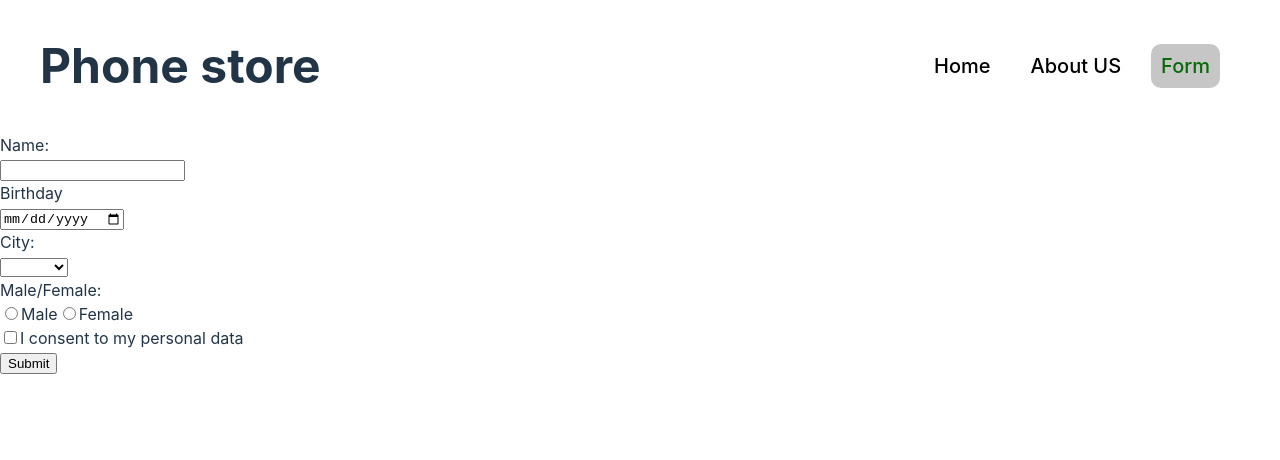
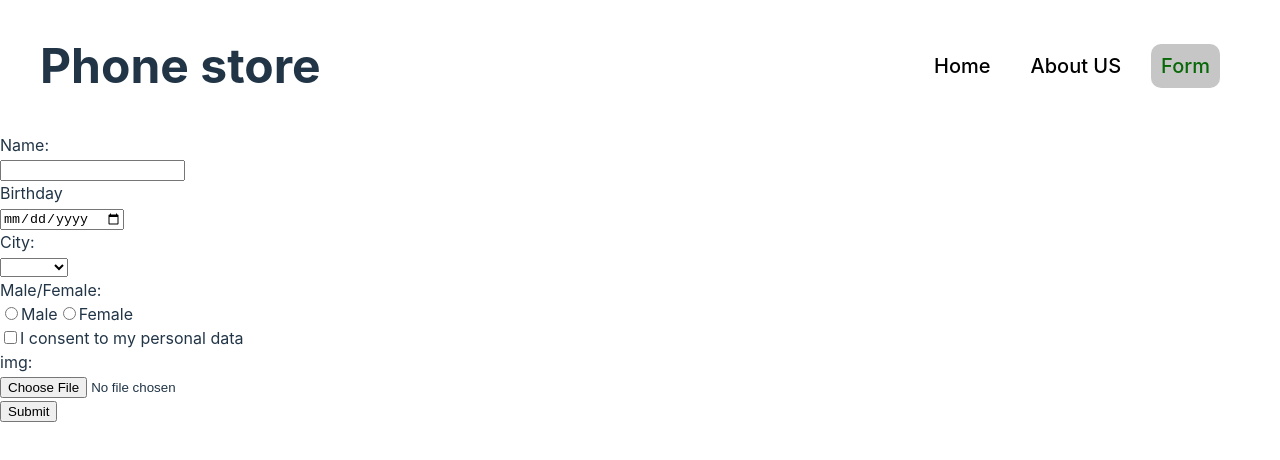
Before and after one commit to mozenthor/React-2023Q1, a React (Vite) app: page /form in a window 1280 px wide. Shown: the top 460 px of the page. Built offline with nearby package versions, Linux system fonts and the light colour scheme.

Commit message:
feat: add image input

```diff
--- a/src/App.tsx
+++ b/src/App.tsx
@@ -4,7 +4,7 @@ import { Route, Routes } from 'react-router-dom';
 import About from './components/about/about';
 import Home from './components/homePage/HomePage';
 import Header from './components/header/header';
-import FormPage from './components/formPage/formPage';
+import FormPage from './components/formPage/form/form';
 
 function App() {
   return (
--- a/src/components/formPage/formPage.tsx
+++ b/src/components/formPage/form/form.tsx
@@ -1,11 +1,12 @@
 import React from 'react';
-import { currentData, data } from './formData/formData';
-import { formPageValidatoin } from './formPageValidation';
-import InputCheckbox from './inputCheckbox/inputCheckbox';
-import InputDate from './inputDate/inputDate';
-import InputName from './inputName/inputName';
-import InputRadio from './inputRadio/inputRadio';
-import SelectCity from './selectCity/selectCity';
+import { currentData, data } from '../formData/formData';
+import { formPageValidatoin } from './formValidation';
+import InputCheckbox from '../inputCheckbox/inputCheckbox';
+import InputDate from '../inputDate/inputDate';
+import InputFile from '../inputFile/inputFile';
+import InputName from '../inputName/inputName';
+import InputRadio from '../inputRadio/inputRadio';
+import SelectCity from '../selectCity/selectCity';
 
 class FormPage extends React.Component<object> {
   state: IFormState;
@@ -15,6 +16,7 @@ class FormPage extends React.Component<object> {
   checkboxRef = React.createRef<HTMLInputElement>();
   radioRefMale = React.createRef<HTMLInputElement>();
   radioRefFemale = React.createRef<HTMLInputElement>();
+  fileRef = React.createRef<HTMLInputElement>();
   formRef = React.createRef<HTMLFormElement>();
   constructor(props: object) {
     super(props);
@@ -24,6 +26,7 @@ class FormPage extends React.Component<object> {
       cityValid: true,
       radioValid: true,
       checkboxValid: true,
+      fileRef: true,
     };
   }
 
@@ -33,6 +36,7 @@ class FormPage extends React.Component<object> {
     currentData.city = this.cityRef.current?.value;
     currentData.checkbox = this.checkboxRef.current?.checked;
     currentData.radio = this.radioCheck();
+    currentData.image = this.fileRef.current?.files?.[0];
   };
 
   radioCheck = () => {
@@ -65,6 +69,7 @@ class FormPage extends React.Component<object> {
             radioRefFemale={this.radioRefFemale}
           />
           <InputCheckbox valid={this.state.checkboxValid} checkboxRef={this.checkboxRef} />
+          <InputFile valid={this.state.fileRef} fileRef={this.fileRef} />
           <input type="submit" value="Submit" />
         </form>
       </div>
@@ -78,6 +83,7 @@ export interface IFormState {
   cityValid: boolean;
   radioValid: boolean;
   checkboxValid: boolean;
+  fileRef: boolean;
 }
 
 export default FormPage;
--- /dev/null
+++ b/src/components/formPage/form/formValidation.ts
@@ -0,0 +1,20 @@
+import { IData } from '../formData/formData';
+import { IFormState } from './form';
+import { inputCheckboxValidation } from '../inputCheckbox/inputCheckboxValidation';
+import { inputDateValidation } from '../inputDate/inputDateValidations';
+import { inputFileValidation } from '../inputFile/inputFileValidation';
+import { inputNameValidation } from '../inputName/inputNameValidation';
+import { inputRadioValidation } from '../inputRadio/inputRadioValidation';
+import { selectCityValidation } from '../selectCity/selectCityValidation';
+
+export function formPageValidatoin(currentData: IData): IFormState {
+  const validObject: IFormState = {
+    nameValid: inputNameValidation(currentData.name),
+    dateValid: inputDateValidation(currentData.date),
+    cityValid: selectCityValidation(currentData.city),
+    radioValid: inputRadioValidation(currentData.radio),
+    checkboxValid: inputCheckboxValidation(currentData.checkbox),
+    fileRef: inputFileValidation(currentData.image),
+  };
+  return validObject;
+}
--- a/src/components/formPage/formData/formData.ts
+++ b/src/components/formPage/formData/formData.ts
@@ -4,6 +4,7 @@ export const currentData: IData = {
   city: '',
   radio: '',
   checkbox: false,
+  image: null,
 };
 
 export const data: IData[] = [];
@@ -14,4 +15,5 @@ export interface IData {
   city: string | undefined;
   radio: string | undefined;
   checkbox: boolean | undefined;
+  image: File | undefined | null;
 }
--- a/src/components/formPage/formPageValidation.ts
+++ /dev/null
@@ -1,18 +0,0 @@
-import { IData } from './formData/formData';
-import { IFormState } from './formPage';
-import { inputCheckboxValidation } from './inputCheckbox/inputCheckboxValidation';
-import { inputDateValidation } from './inputDate/inputDateValidations';
-import { inputNameValidation } from './inputName/inputNameValidation';
-import { inputRadioValidation } from './inputRadio/inputRadioValidation';
-import { selectCityValidation } from './selectCity/selectCityValidation';
-
-export function formPageValidatoin(currentData: IData): IFormState {
-  const validObject: IFormState = {
-    nameValid: inputNameValidation(currentData.name),
-    dateValid: inputDateValidation(currentData.date),
-    cityValid: selectCityValidation(currentData.city),
-    radioValid: inputRadioValidation(currentData.radio),
-    checkboxValid: inputCheckboxValidation(currentData.checkbox),
-  };
-  return validObject;
-}
--- a/src/components/formPage/inputFile/inputFile.tsx
+++ b/src/components/formPage/inputFile/inputFile.tsx
@@ -1,7 +1,10 @@
 import React from 'react';
 
-class InputFile extends React.Component<{ valid: boolean }> {
-  constructor(props: { valid: boolean }) {
+class InputFile extends React.Component<{
+  valid: boolean;
+  fileRef: React.RefObject<HTMLInputElement>;
+}> {
+  constructor(props: { valid: boolean; fileRef: React.RefObject<HTMLInputElement> }) {
     super(props);
   }
 
@@ -9,8 +12,8 @@ class InputFile extends React.Component<{ valid: boolean }> {
     return (
       <div>
         <div>img:</div>
-        <input type="file" name="inputFile" />
-        {this.props.valid ? <div></div> : <div>ERROR</div>}
+        <input type="file" name="inputFile" accept="image/*" ref={this.props.fileRef} />
+        {this.props.valid ? <div></div> : <div>Choose image file</div>}
       </div>
     );
   }
--- /dev/null
+++ b/src/components/formPage/inputFile/inputFileValidation.ts
@@ -0,0 +1,6 @@
+export function inputFileValidation(image: File | undefined | null): boolean {
+  if (image) {
+    return image.type.includes('image');
+  }
+  return false;
+}
```
